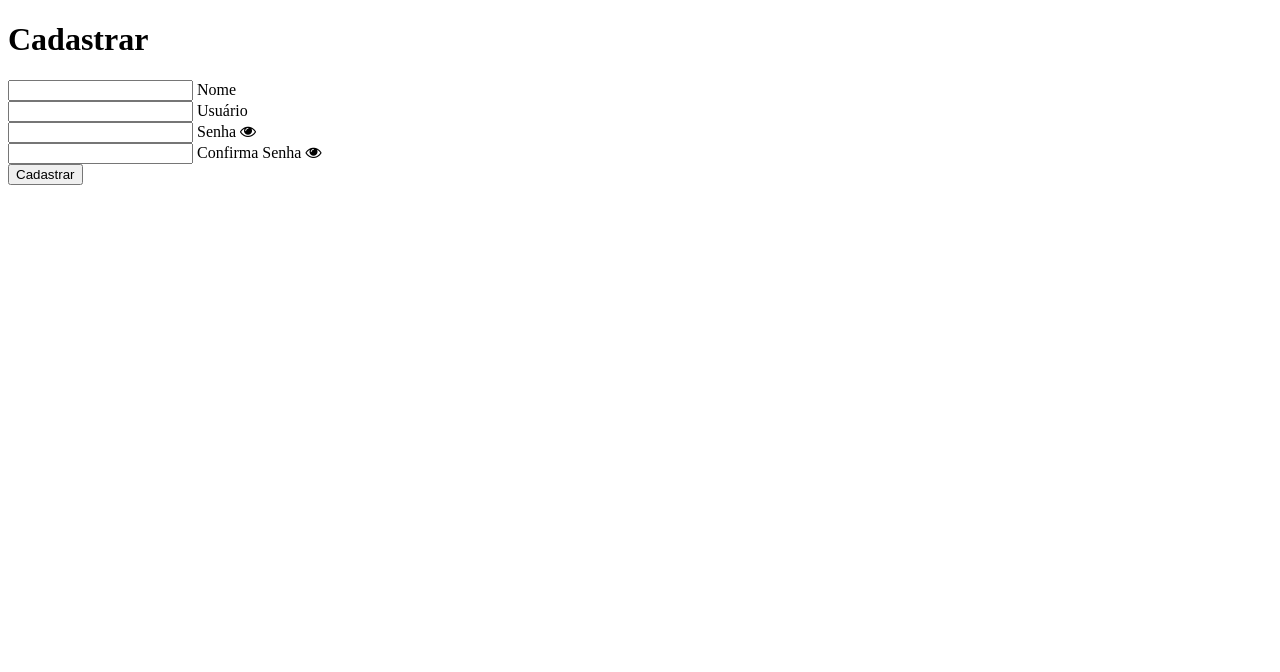
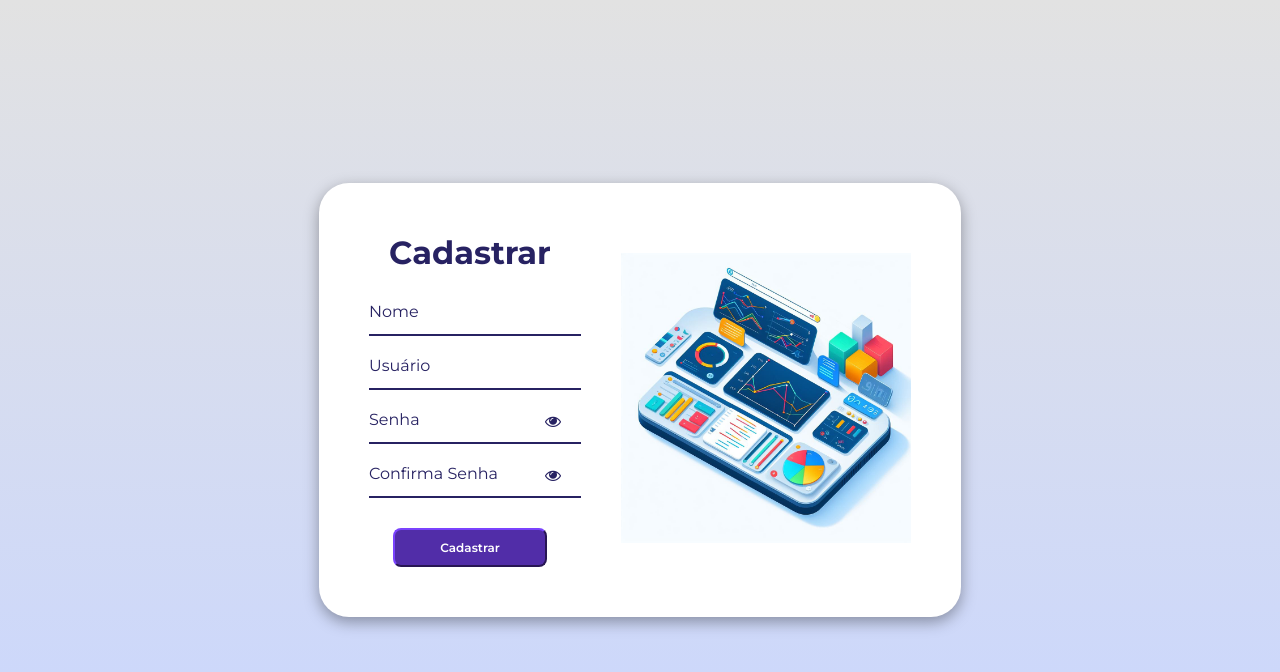
Before and after one commit to alexandra002dev/Tela-de-Cadastro-e-Login, a plain HTML site: page cadastro.html in a window 1280 px wide. Drawn offline with Linux system fonts and the light colour scheme; the site is published under a folder, as on GitHub Pages, so addresses that start at the root find nothing.

Commit message:
Update cadastro.html

```diff
--- a/cadastro.html
+++ b/cadastro.html
@@ -4,7 +4,7 @@
     <meta charset="UTF-8">
     <meta name="viewport" content="width=device-width, initial-scale=1.0">
     <title>Cadastrar</title>
-    <link rel="stylesheet" href="/css/cadastro.css">
+    <link rel="stylesheet" href="./css/cadastro.css">
 </head>
 <head>
     <link rel="stylesheet" href="https://stackpath.bootstrapcdn.com/font-awesome/4.7.0/css/font-awesome.min.css">
@@ -40,7 +40,7 @@
 
         </form>
         <div class="container_rigth">
-            <img src="/css/imagem/Imagem do WhatsApp de 2023-10-28 à(s) 05.43.23_c99af044.jpg" alt="" srcset="">
+            <img src="./css/imagem/Imagem do WhatsApp de 2023-10-28 à(s) 05.43.23_c99af044.jpg" alt="" srcset="">
         </div>
         </div>
 
```
